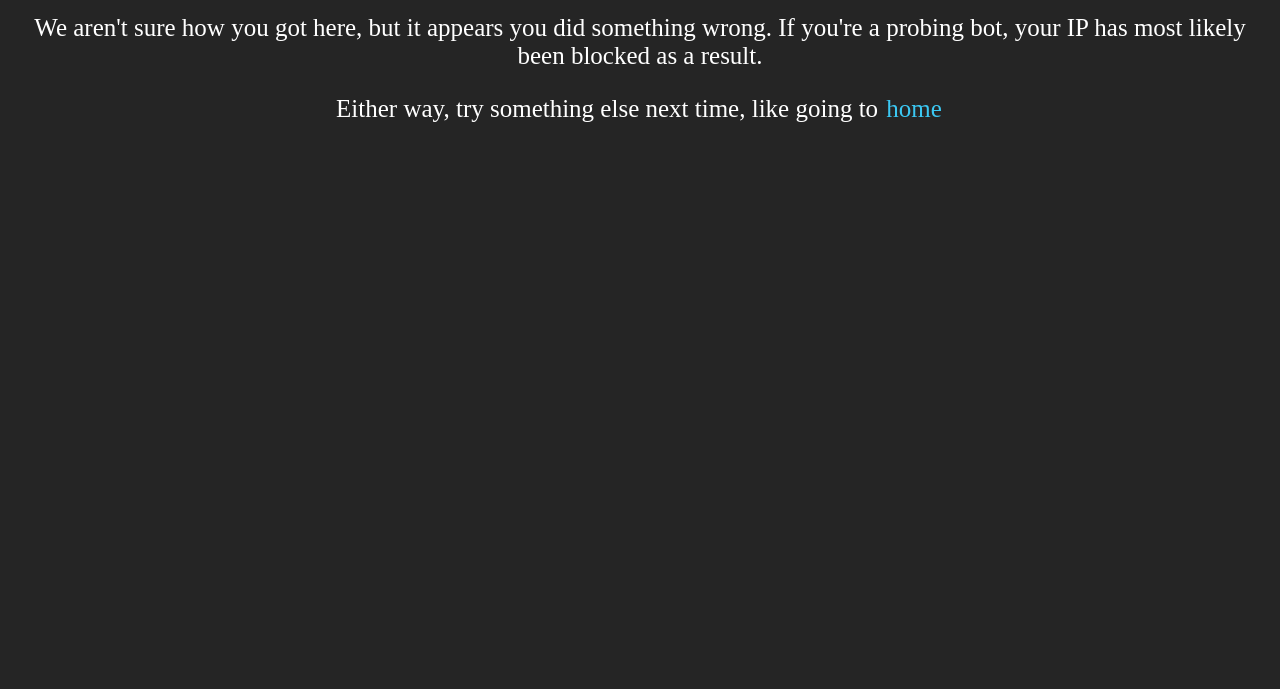
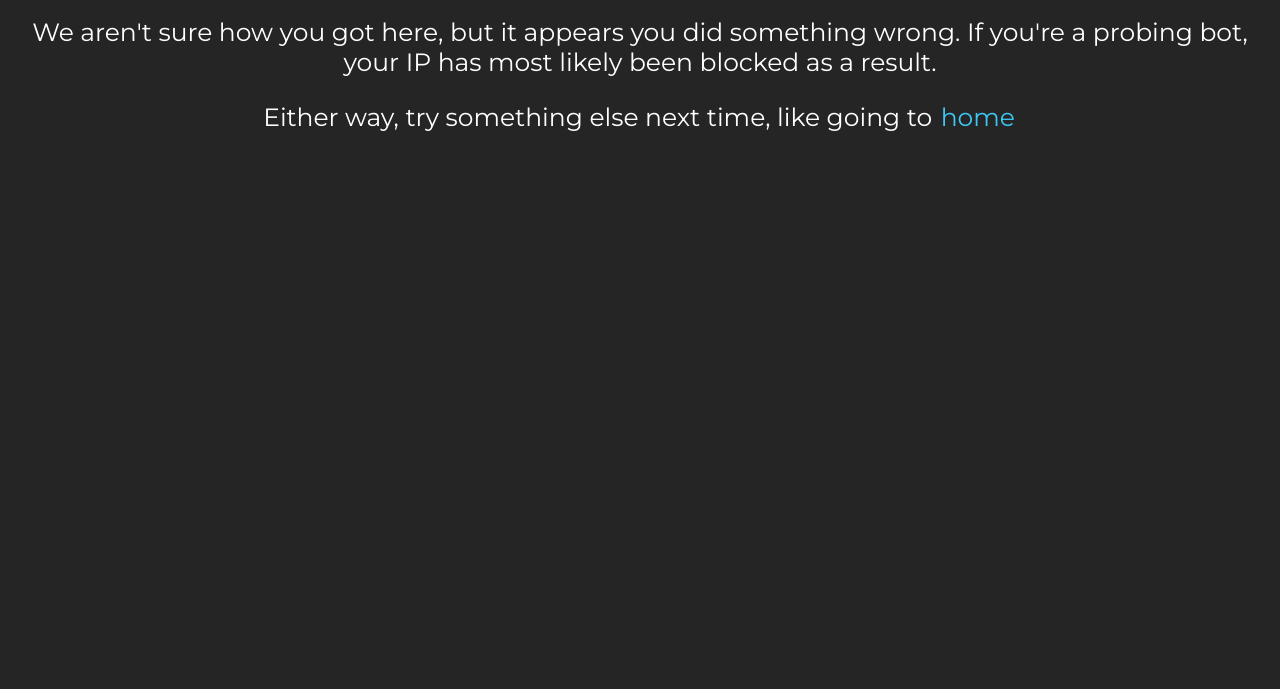
Before and after one commit to hackrxd/thesiteygoobers, a website: page templates/400.html in a window 1280 px wide. Shown: the part 111-800 px from the top of the page. Drawn offline with Linux system fonts and the light colour scheme.

Commit message:
continued fixing fonts

```diff
--- a/templates/400.html
+++ b/templates/400.html
@@ -3,6 +3,9 @@
     <head>
         <title>400 - Bad Request</title>
         <link href="/main.css" rel="stylesheet">
+        <link rel="preconnect" href="https://fonts.googleapis.com">
+        <link rel="preconnect" href="https://fonts.gstatic.com" crossorigin>
+        <link href="https://fonts.googleapis.com/css2?family=Audiowide&family=Montserrat:ital,wght@0,100..900;1,100..900&family=Nunito:ital,wght@0,200..1000;1,200..1000&family=Raleway:ital,wght@0,100..900;1,100..900&display=swap" rel="stylesheet">
     </head>
     <body>
         <h1>400 (Bad Request)</h1>
```
Also changed, not shown: templates/403-blocked.html (+3 -0 lines), templates/403.html (+3 -0 lines), templates/404.html (+3 -0 lines), templates/500.html (+3 -0 lines).
